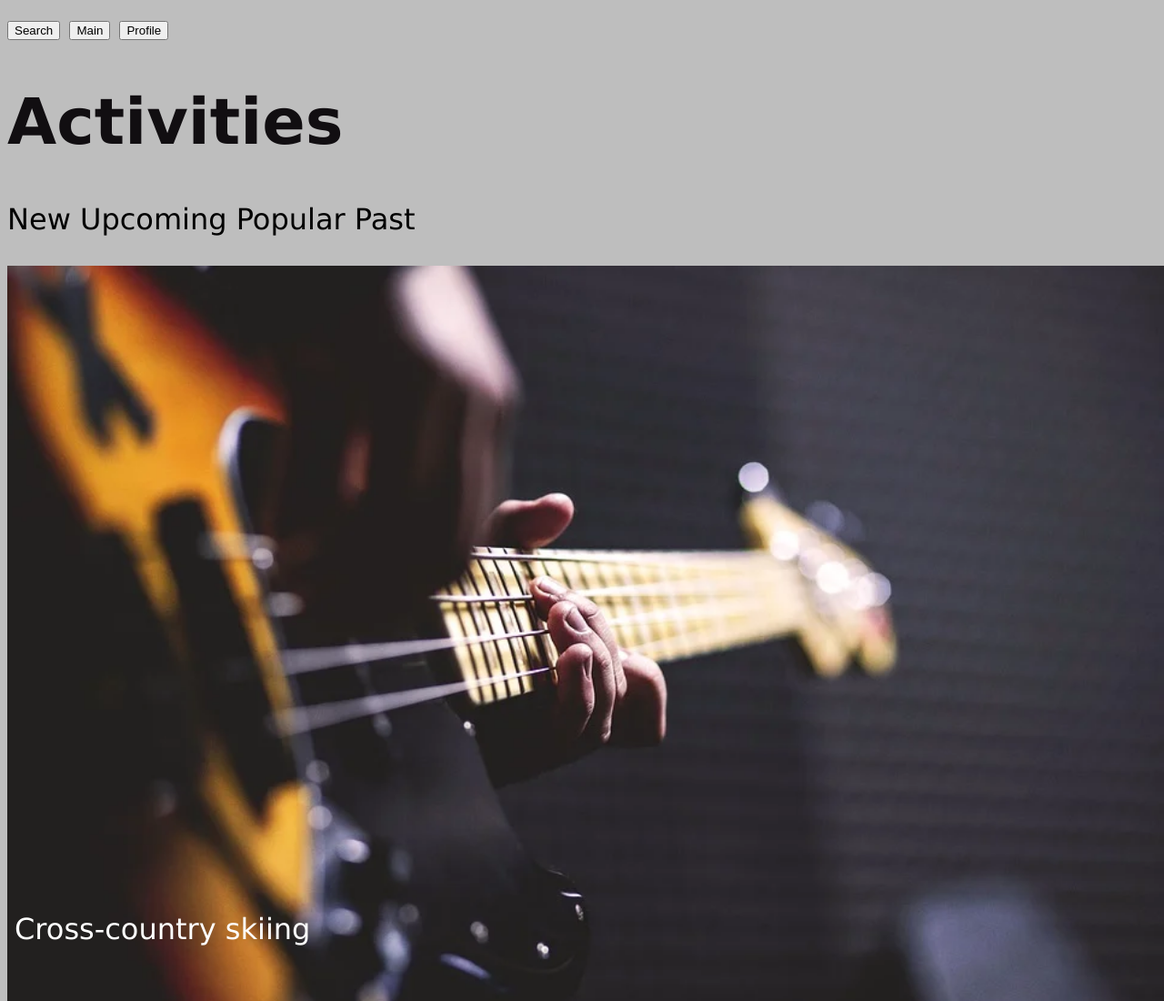
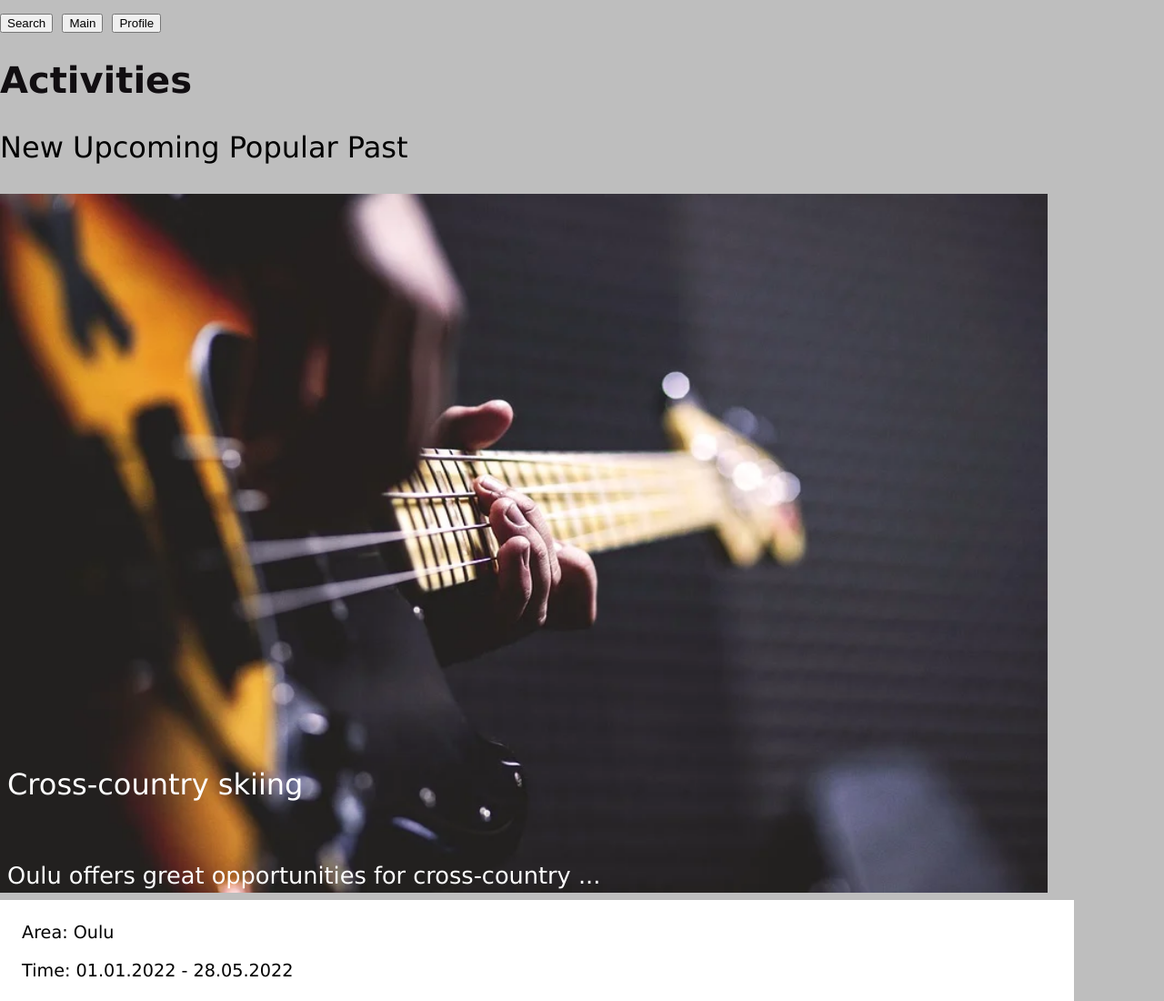
Before and after one commit to raosk/ActivityMapper, a website: page public/index.html in a window 1280 px wide. Shown: the top 1100 px of the page at 91% size. Drawn offline with Linux system fonts and the light colour scheme.

Commit message:
editing margins away

```diff
--- a/public/scripts/previewBoxes.js
+++ b/public/scripts/previewBoxes.js
@@ -26,7 +26,7 @@ function previewBoxesMain() {
             </div>
         `
         if (dummyData[i].dateStart == dummyData[i].dateEnd){
-            document.querySelectorAll("preview_box")[i].innerHTML =
+            document.querySelector("preview_box")[i].innerText =
             `
             <p class="activity_preview_box_area"> Area: ${dummyData[i].area}</p>
             <p class="activity_preview_box_time"> Time: ${dummyData[i].dateStart}</p>
--- a/public/style.css
+++ b/public/style.css
@@ -4,18 +4,21 @@ body {
     font-family: Verdana, Geneva, sans-serif;
     font-size: xx-large;
     margin-right: 0;
+    width: 100%;
+    padding: 0;
+    margin: 0;
 }
 
 
 /* MainView and top bars */
 h1 {
-    font-size: 70px;
+    font-size: 40px;
     color:rgb(17, 14, 17)
 }
 
 /* Preview Boxes */
 .preview_box_container {
-    width: 100%;
+    width: 90%;
 }
 .activity_preview_box_image {
     width: 100%;
@@ -29,7 +32,7 @@ h1 {
     background-color: white;
     color: black;
     padding-bottom: 2;
-    width: 94%;
+    width:100%;
     padding: 0.3rem;
     padding-left: 1.5rem;
     margin-top: 0;
@@ -64,6 +67,9 @@ hr{
 .popUpBase {
     background-color: rgb(219, 226, 185);
 }
+#mainTarget{
+    width: 100%;
+}
 
 /* Activity pop-ups */
 
```
